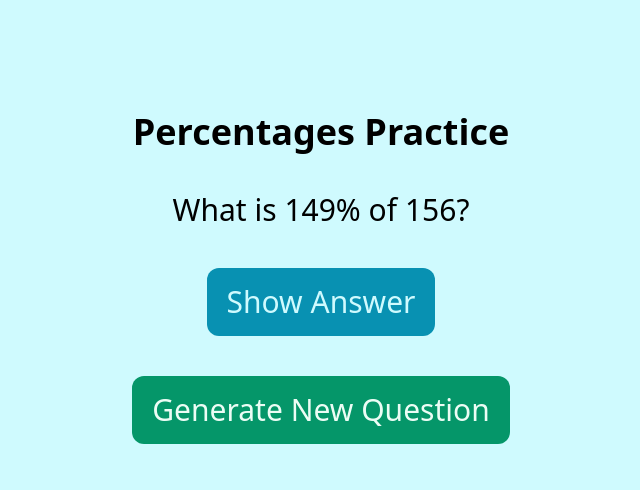
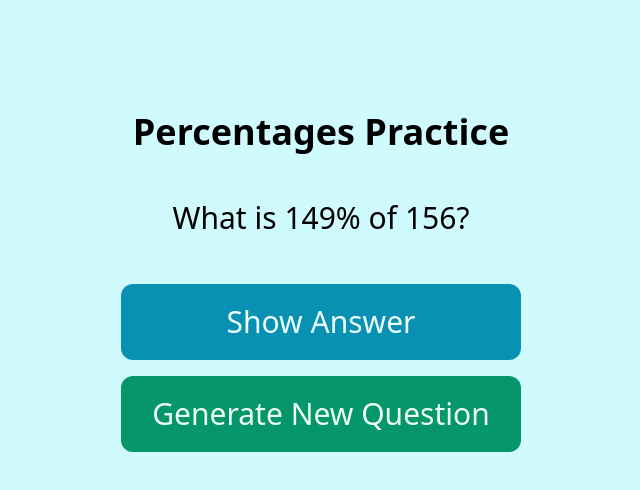
Before and after one commit to gurlanda/practice-problems-generator, a React (Create React App) app: page / in a window 1280 px wide. Shown: the top 490 px of the page, without its empty margins (319-959 px from the left). Built offline with nearby package versions, Linux system fonts and the light colour scheme.

Commit message:
Improve formatting

```diff
--- a/src/pages/Home/Percentages.tsx
+++ b/src/pages/Home/Percentages.tsx
@@ -57,11 +57,11 @@ const Percentages: React.FC<{}> = () => {
   function answerButtonStyle(): string {
     switch (answerState) {
       case 'Hidden':
-        return 'text-cyan-100 bg-cyan-600 hover:text-cyan-200 hover:bg-cyan-700 active:text-cyan-300 active:bg-cyan-800';
+        return 'text-cyan-50 bg-cyan-600 hover:text-cyan-100 hover:bg-cyan-700 active:text-cyan-200 active:bg-cyan-800';
       case 'LastChance':
-        return 'text-yellow-100 bg-yellow-700 hover:text-yellow-200 hover:bg-yellow-800 active:text-yellow-300 active:bg-yellow-900';
+        return 'text-yellow-50 bg-yellow-700 hover:text-yellow-100 hover:bg-yellow-800 active:text-yellow-200 active:bg-yellow-900';
       default:
-        return 'text-teal-100 bg-teal-600 hover:text-teal-200 hover:bg-teal-700 active:text-teal-300 active:bg-teal-800';
+        return 'text-teal-50 bg-teal-600 hover:text-teal-100 hover:bg-teal-700 active:text-teal-200 active:bg-teal-800';
     }
   }
 
@@ -86,25 +86,26 @@ const Percentages: React.FC<{}> = () => {
   }
 
   return (
-    <section className="flex flex-col items-center gap-10">
+    <section className="flex flex-col items-center w-full max-w-[400px] gap-4">
       <h2 className=" text-4xl font-bold">Percentages Practice</h2>
-      <p className="text-3xl">
+      <p className="text-3xl py-8">
         What is <span>{formatPercentage(percentage)}</span> of{' '}
         <span>{wholeQuantity}</span>?
       </p>
-      <div className="flex items-center justify-center">
+
+      <div className="flex items-center justify-center w-full">
         <button
           className={`
-            px-5 py-4 rounded-xl text-3xl transition-all ease-in-out ${answerButtonStyle()}`}
+            px-5 py-5 w-full rounded-xl text-3xl transition-all ease-in-out ${answerButtonStyle()}`}
           onClick={transitionAnswerState}
         >
           {answerButtonText()}
         </button>
       </div>
-      <div className="flex items-center justify-center">
+      <div className="flex items-center justify-center w-full">
         <button
           className={`
-            px-5 py-4 rounded-xl text-3xl transition-all ease-in-out
+            px-5 py-5 w-full rounded-xl text-3xl transition-all ease-in-out
             text-emerald-50 bg-emerald-600
             hover:text-emerald-100 hover:bg-emerald-700
             active:text-emerald-200 active:bg-emerald-800`}
```
